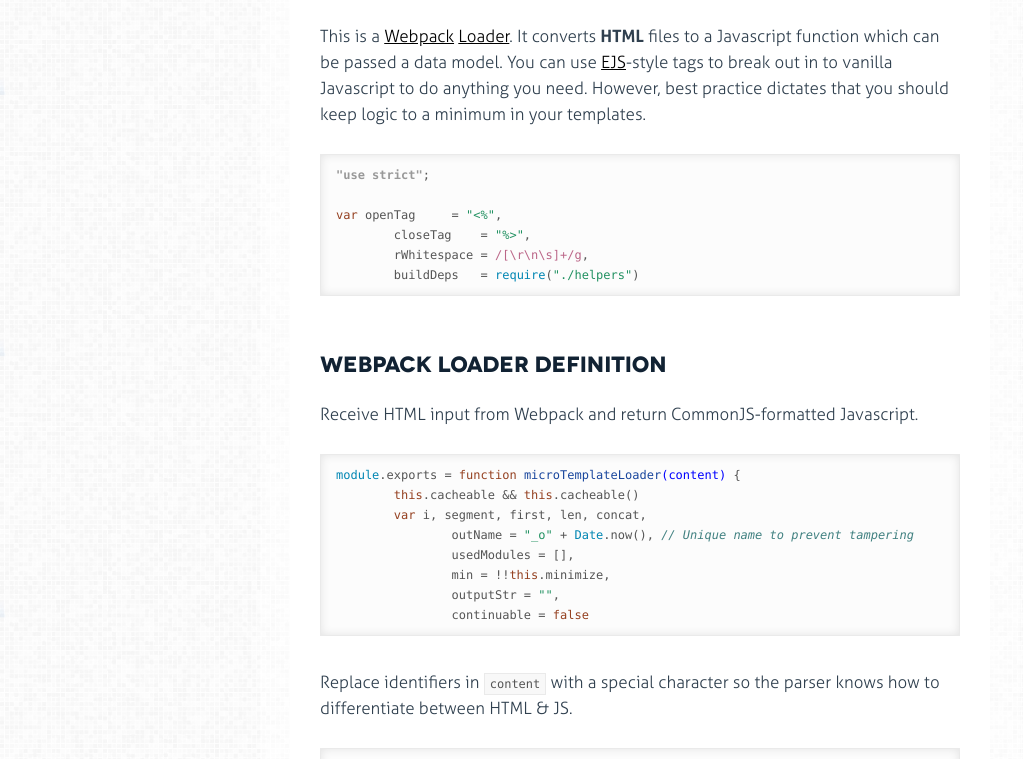
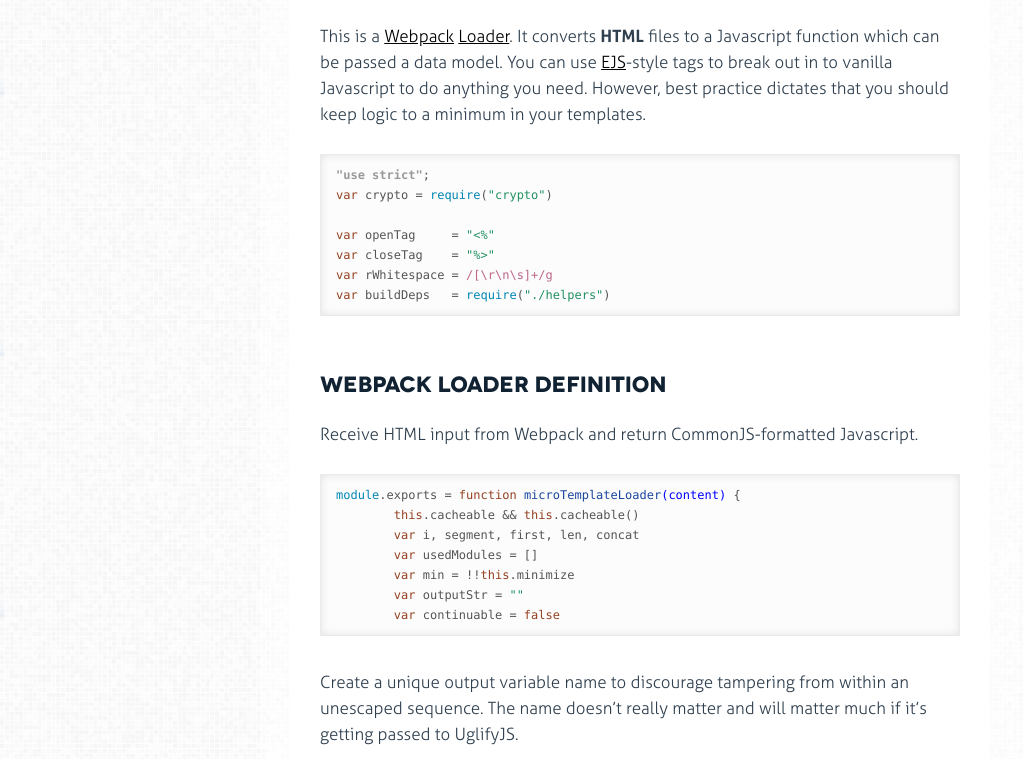
Before and after one commit to sirlancelot/micro-template-loader, a website: page docs/index.html in a window 1280 px wide. Shown: the part 166-925 px from the top of the page, without its empty margins (0-1023 px from the left). Drawn offline with Linux system fonts and the light colour scheme.

Commit message:
Create a reproducible name based on the has of the content.

```diff
--- a/docs/index.html
+++ b/docs/index.html
@@ -23,11 +23,12 @@
 
 
             <div class='highlight'><pre><span class="hljs-pi">"use strict"</span>;
+<span class="hljs-keyword">var</span> crypto = <span class="hljs-built_in">require</span>(<span class="hljs-string">"crypto"</span>)
 
-<span class="hljs-keyword">var</span> openTag     = <span class="hljs-string">"&lt;%"</span>,
-	closeTag    = <span class="hljs-string">"%&gt;"</span>,
-	rWhitespace = <span class="hljs-regexp">/[\r\n\s]+/g</span>,
-	buildDeps   = <span class="hljs-built_in">require</span>(<span class="hljs-string">"./helpers"</span>)</pre></div>
+<span class="hljs-keyword">var</span> openTag     = <span class="hljs-string">"&lt;%"</span>
+<span class="hljs-keyword">var</span> closeTag    = <span class="hljs-string">"%&gt;"</span>
+<span class="hljs-keyword">var</span> rWhitespace = <span class="hljs-regexp">/[\r\n\s]+/g</span>
+<span class="hljs-keyword">var</span> buildDeps   = <span class="hljs-built_in">require</span>(<span class="hljs-string">"./helpers"</span>)</pre></div>
 
 
 
@@ -67,12 +68,21 @@
 
           <div class='highlight'><pre><span class="hljs-built_in">module</span>.exports = <span class="hljs-function"><span class="hljs-keyword">function</span> <span class="hljs-title">microTemplateLoader</span><span class="hljs-params">(content)</span> </span>{
 	<span class="hljs-keyword">this</span>.cacheable &amp;&amp; <span class="hljs-keyword">this</span>.cacheable()
-	<span class="hljs-keyword">var</span> i, segment, first, len, concat,
-		outName = <span class="hljs-string">"_o"</span> + <span class="hljs-built_in">Date</span>.now(), <span class="hljs-comment">// Unique name to prevent tampering</span>
-		usedModules = [],
-		min = !!<span class="hljs-keyword">this</span>.minimize,
-		outputStr = <span class="hljs-string">""</span>,
-		continuable = <span class="hljs-literal">false</span></pre></div>
+	<span class="hljs-keyword">var</span> i, segment, first, len, concat
+	<span class="hljs-keyword">var</span> usedModules = []
+	<span class="hljs-keyword">var</span> min = !!<span class="hljs-keyword">this</span>.minimize
+	<span class="hljs-keyword">var</span> outputStr = <span class="hljs-string">""</span>
+	<span class="hljs-keyword">var</span> continuable = <span class="hljs-literal">false</span></pre></div>
+
+
+
+        <p>Create a unique output variable name to discourage tampering from
+within an unescaped sequence. The name doesn’t really matter and will
+matter much if it’s getting passed to UglifyJS.</p>
+
+
+          <div class='highlight'><pre>	<span class="hljs-keyword">var</span> hash = crypto.createHash(<span class="hljs-string">"md5"</span>).update(content)
+	<span class="hljs-keyword">var</span> outName = <span class="hljs-string">"_"</span> + hash.digest(<span class="hljs-string">"hex"</span>).substring(<span class="hljs-number">0</span>, <span class="hljs-number">8</span>)</pre></div>
 
 
 
```
Also changed, not shown: index.js (+15 -10 lines).
